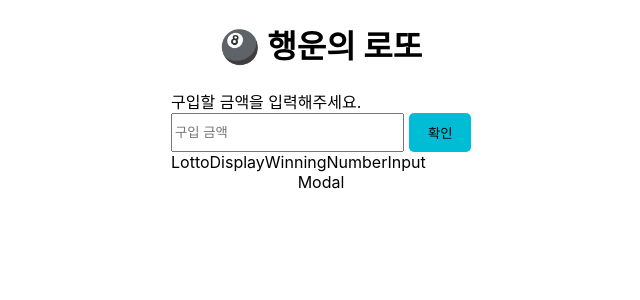
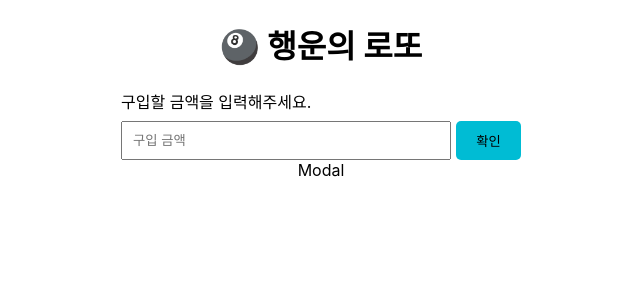
Before and after one commit to woowacourse/react-lotto, a React (Create React App) app: page / in a window 1280 px wide. Shown: the top 300 px of the page, without its empty margins (319-959 px from the left). Built offline with nearby package versions, Linux system fonts and the light colour scheme.

Commit message:
feat: PurchaseInput 유효성 검사

```diff
--- a/package.json
+++ b/package.json
@@ -6,6 +6,7 @@
     "@testing-library/jest-dom": "^5.11.4",
     "@testing-library/react": "^11.1.0",
     "@testing-library/user-event": "^12.1.10",
+    "prop-types": "^15.7.2",
     "react": "^17.0.2",
     "react-dom": "^17.0.2",
     "react-scripts": "4.0.3",
--- a/src/Components/Main.js
+++ b/src/Components/Main.js
@@ -7,16 +7,27 @@ import WinningNumberInput from "./WinningNumberInput";
 
 const Container = styled.div`
   width: 23vw;
-  min-width: 300px;
+  min-width: 400px;
 `;
 
 export default class Main extends Component {
+  constructor(props) {
+    super(props);
+    this.state = {
+      lottoCount: 0,
+    };
+  }
+
+  setLottoCount(number) {
+    this.setState({ ...this.state, lottoCount: number });
+  }
+
   render() {
     return (
       <Container>
-        <PurchaseInput />
-        <LottoDisplay />
-        <WinningNumberInput />
+        <PurchaseInput setLottoCount={this.setLottoCount.bind(this)} />
+        {this.state.lottoCount ? <LottoDisplay /> : ""}
+        {this.state.lottoCount ? <WinningNumberInput /> : ""}
       </Container>
     );
   }
--- a/src/Components/PurchaseInput.js
+++ b/src/Components/PurchaseInput.js
@@ -1,5 +1,6 @@
 import React, { Component } from "react";
 import styled from "styled-components";
+import PropTypes from "prop-types";
 
 const Form = styled.form`
   width: 100%;
@@ -7,6 +8,12 @@ const Form = styled.form`
 
 const Input = styled.input`
   width: 100%;
+  padding: 10px;
+  &::-webkit-outer-spin-button,
+  &::-webkit-inner-spin-button {
+    -webkit-appearance: none;
+    margin: 0;
+  }
 `;
 
 const Button = styled.button`
@@ -20,16 +27,57 @@ const Button = styled.button`
   cursor: pointer;
 `;
 
+const MessageBox = styled.p`
+  color: red;
+`;
+
+const isValidPurchaseInput = (input) => Number(input) % 1000 === 0;
+
+// TODO: 1000 매직 넘버 상수 처리
 export default class PurchaseInput extends Component {
+  constructor(props) {
+    super(props);
+    this.state = {
+      isValidInput: true,
+    };
+  }
+
+  onSubmit(event) {
+    event.preventDefault();
+    const payment = Number(event.target.elements["purchase-input"].value);
+
+    this.setState(
+      {
+        ...this.state,
+        isValidInput: isValidPurchaseInput(payment),
+      },
+      () => this.state.isValidInput && this.props.setLottoCount(payment / 1000)
+    );
+  }
+
   render() {
     return (
-      <Form>
+      <Form onSubmit={this.onSubmit.bind(this)}>
         <label htmlFor="purchase-input">구입할 금액을 입력해주세요.</label>
-        <div style={{ display: "flex" }}>
-          <Input id="purchase-input" placeholder="구입 금액" />
+        <div style={{ display: "flex", marginTop: "0.5rem" }}>
+          <Input
+            id="purchase-input"
+            name="purchase-input"
+            type="number"
+            placeholder="구입 금액"
+            min="1000"
+            required
+          />
           <Button type="submit">확인</Button>
         </div>
+        {!this.state.isValidInput && (
+          <MessageBox>1000원 단위로 입력해주세요.</MessageBox>
+        )}
       </Form>
     );
   }
 }
+
+PurchaseInput.propTypes = {
+  setLottoCount: PropTypes.func.isRequired,
+};
```
